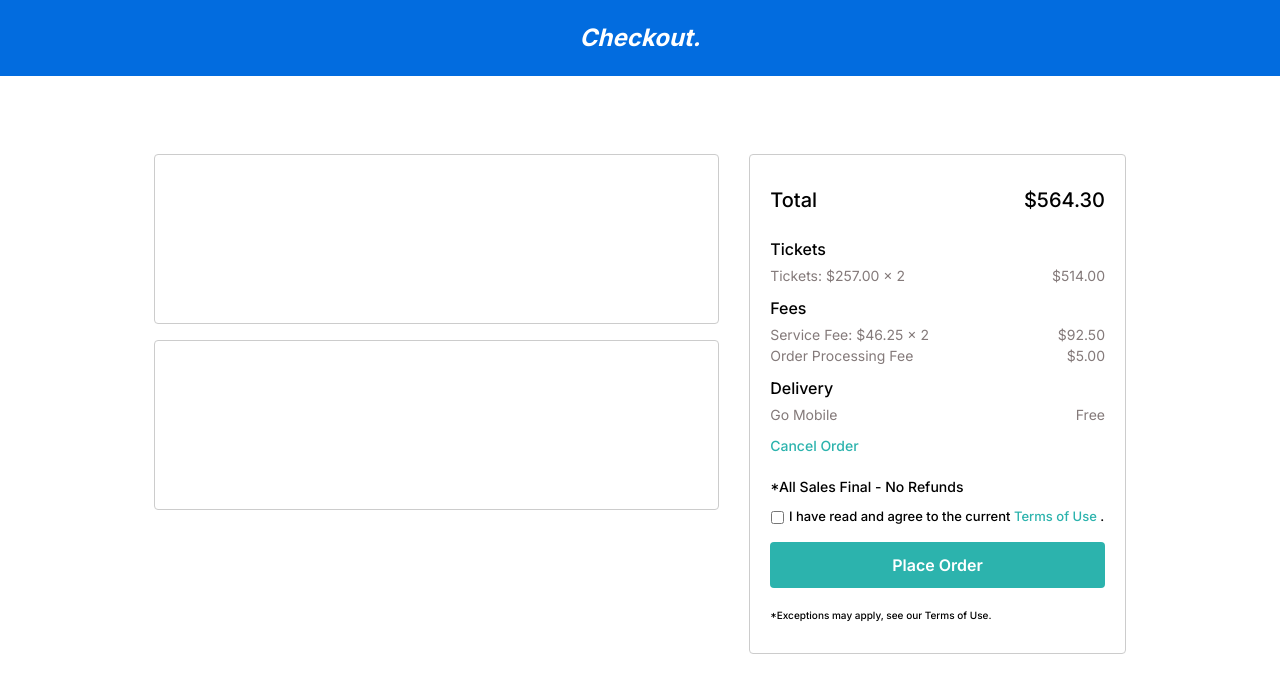
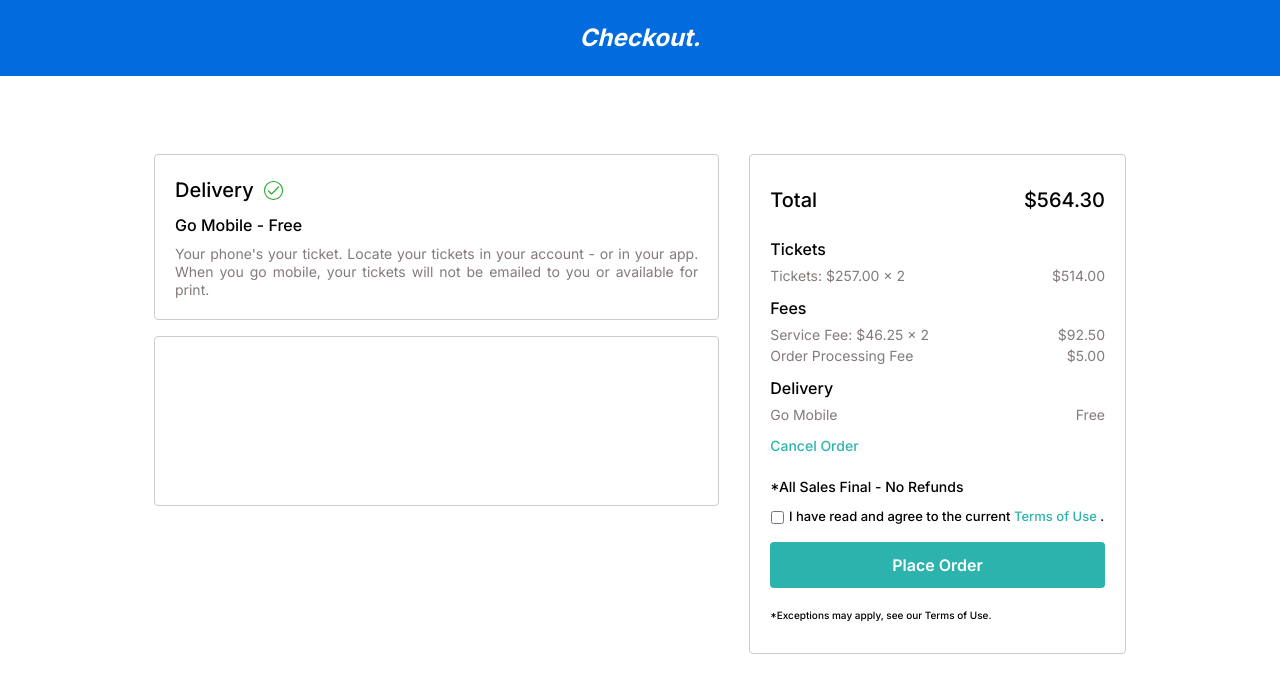
Before and after one commit to joshtom/ticketing-system, a React (Create React App) app: page /checkout in a window 1280 px wide. Shown: the top 692 px of the page. Built offline with nearby package versions, Linux system fonts and the light colour scheme.

Commit message:
Complete delivery section

```diff
--- a/src/components/Icon/index.tsx
+++ b/src/components/Icon/index.tsx
@@ -1,7 +1,7 @@
 import React from "react";
-import { icons } from "@src/utils/icon";
+import { icons } from "../../utils/icon";
 import "./icon.module.scss";
-import { IconType } from "@src/utils/types";
+import { IconType } from "../../utils/types";
 
 interface IconProps {
   iconName: IconType;
--- a/src/pages/Checkout/Checkout.module.scss
+++ b/src/pages/Checkout/Checkout.module.scss
@@ -22,10 +22,35 @@
 
       & .delivery {
         width: 100%;
-        height: 170px;
+        height: auto;
         border: 1px solid $secondary;
         border-radius: 4px;
         margin-bottom: 1rem;
+        padding: 20px;
+
+        &--title {
+          font-size: 20px;
+          font-weight: 500;
+          display: flex;
+          align-items: center;
+          gap: 10px;
+
+          & svg {
+            width: 20px;
+          }
+        }
+        &--subtitle {
+          font-weight: 500;
+          margin-top: 10px;
+          margin-bottom: 10px;
+          line-height: 1.25;
+        }
+        &--article {
+          line-height: 18px;
+          font-size: 14px;
+          text-align: justify;
+          color: $a-link-dark;
+        }
       }
 
       & .payment {
--- a/src/pages/Checkout/Checkout.tsx
+++ b/src/pages/Checkout/Checkout.tsx
@@ -3,6 +3,7 @@ import Button from "../../components/Button/Button";
 import { Link } from "react-router-dom";
 import Header from "../../components/Header/Header";
 import Styles from "./Checkout.module.scss";
+import Icon from "../../components/Icon";
 function Checkout() {
   const [showTotalCard, setShowTotalCard] = useState<Boolean>(false);
   return (
@@ -10,7 +11,17 @@ function Checkout() {
       <Header title="Checkout." />
       <div className={Styles["Checkout__container"]}>
         <section className={Styles["Checkout__container--payment"]}>
-          <div className={Styles["delivery"]}></div>
+          <div className={Styles["delivery"]}>
+            <h2 className={Styles["delivery--title"]}>
+              Delivery <Icon iconName="successCheck" />
+            </h2>
+            <p className={Styles["delivery--subtitle"]}>Go Mobile - Free</p>
+            <p className={Styles["delivery--article"]}>
+              Your phone's your ticket. Locate your tickets in your account - or
+              in your app. When you go mobile, your tickets will not be emailed
+              to you or available for print.
+            </p>
+          </div>
           <div className={Styles["payment"]}></div>
         </section>
         <section className={Styles["Checkout__container--total"]}>
```
